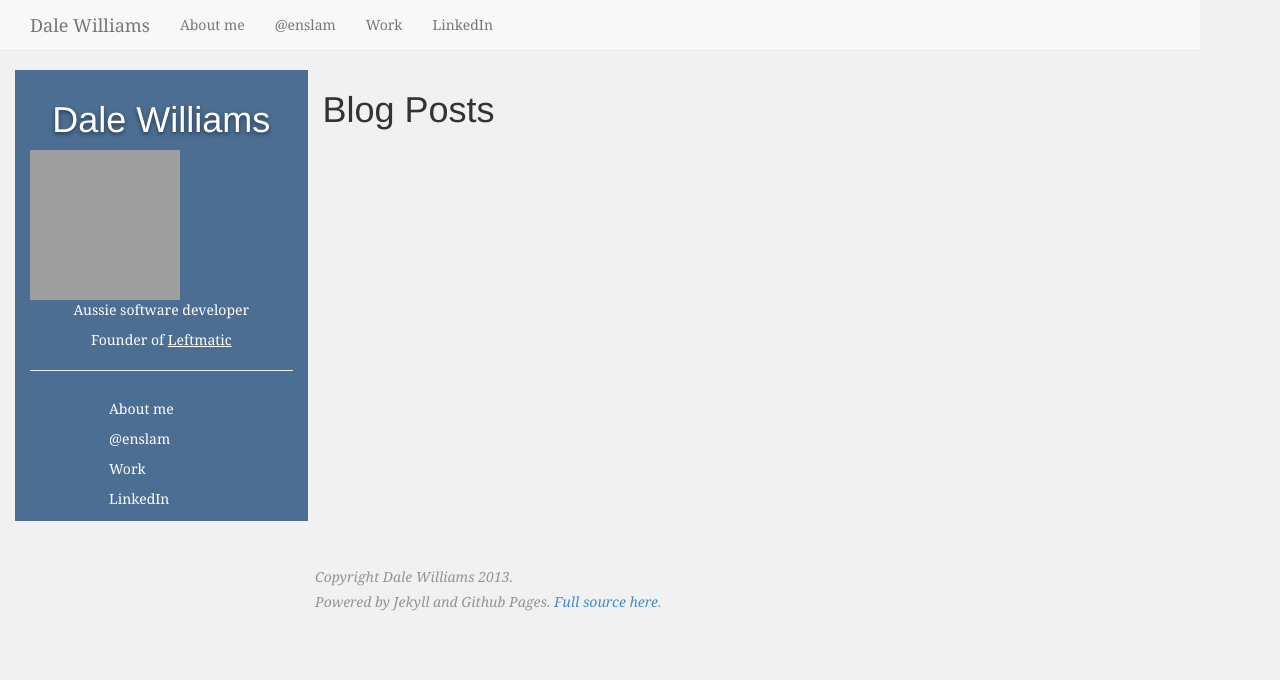
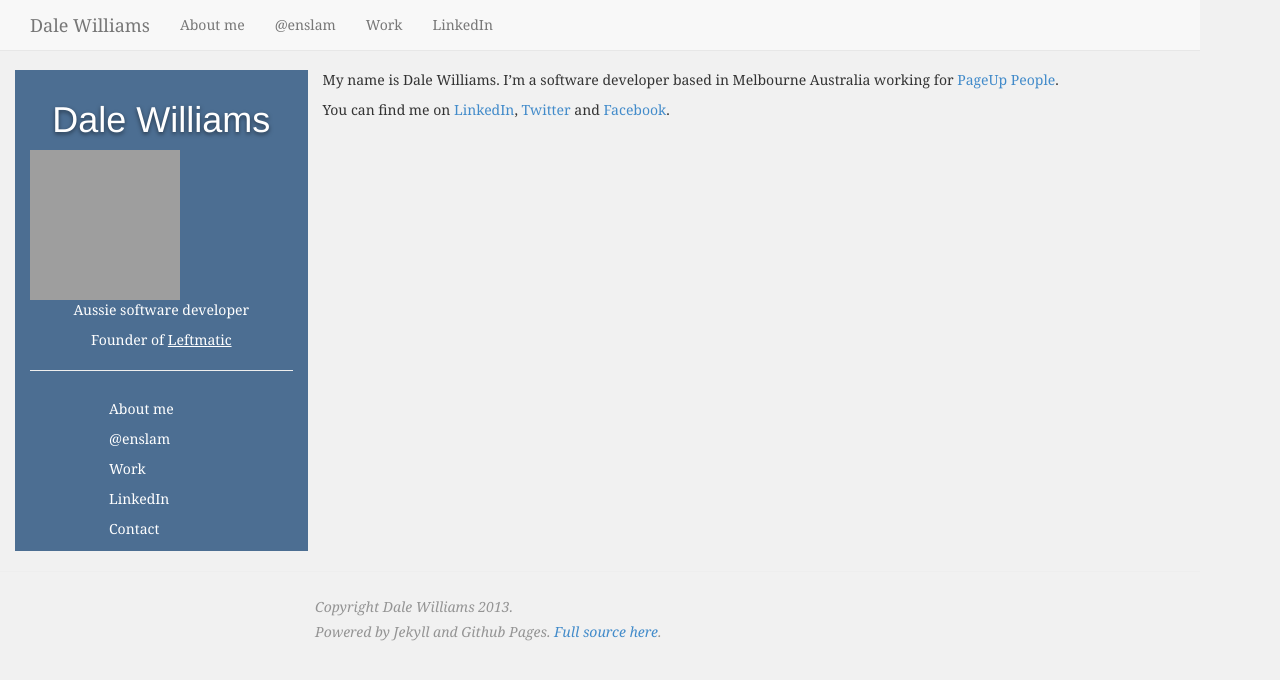
Before and after one commit to enslam/enslam.github.io, a Jekyll site: the page built from about/index.md, in a window 1280 px wide and 900 px high. Shown: the top 680 px of the window. Built offline with Jekyll 4.4.1, drawn with Linux system fonts in a browser that asks for light colours; Markdown is read by kramdown in place of the engine named in the settings; grey boxes are pictures that could not be loaded.

Commit message:
Added old about page and contact page

```diff
--- a/_layouts/default.html
+++ b/_layouts/default.html
@@ -52,10 +52,11 @@
                 <p>Founder of <a href="http://www.leftmatic.com">Leftmatic</a></p>
                 <hr />
                 <ul class="links">
-                    <li><a href="#">About me</a></li>
+                    <li><a href="/about">About me</a></li>
                     <li><a href="#">@enslam</a></li>
                     <li><a href="#">Work</a></li>
                     <li><a href="#">LinkedIn</a></li>
+                    <li><a href="/contact">Contact</a></li>
                 </ul>
             </div><!--/span-->
 
--- /dev/null
+++ b/about/index.md
@@ -0,0 +1,10 @@
+---
+layout: default
+title: All About Dale
+description: Dale Williams is a .Net software developer based in Melbourne Australia.
+permalink: /
+priority: 0.8
+---
+My name is Dale Williams. I'm a software developer based in Melbourne Australia working for [PageUp People](http://pageuppeople.com).
+
+You can find me on [LinkedIn](http://www.linkedin.com/pub/dale-williams/16/18b/283), [Twitter](https://twitter.com/enslam) and [Facebook](https://www.facebook.com/dale.williams).
```
Also changed, not shown: contact.md (added, +9 -0 lines).
